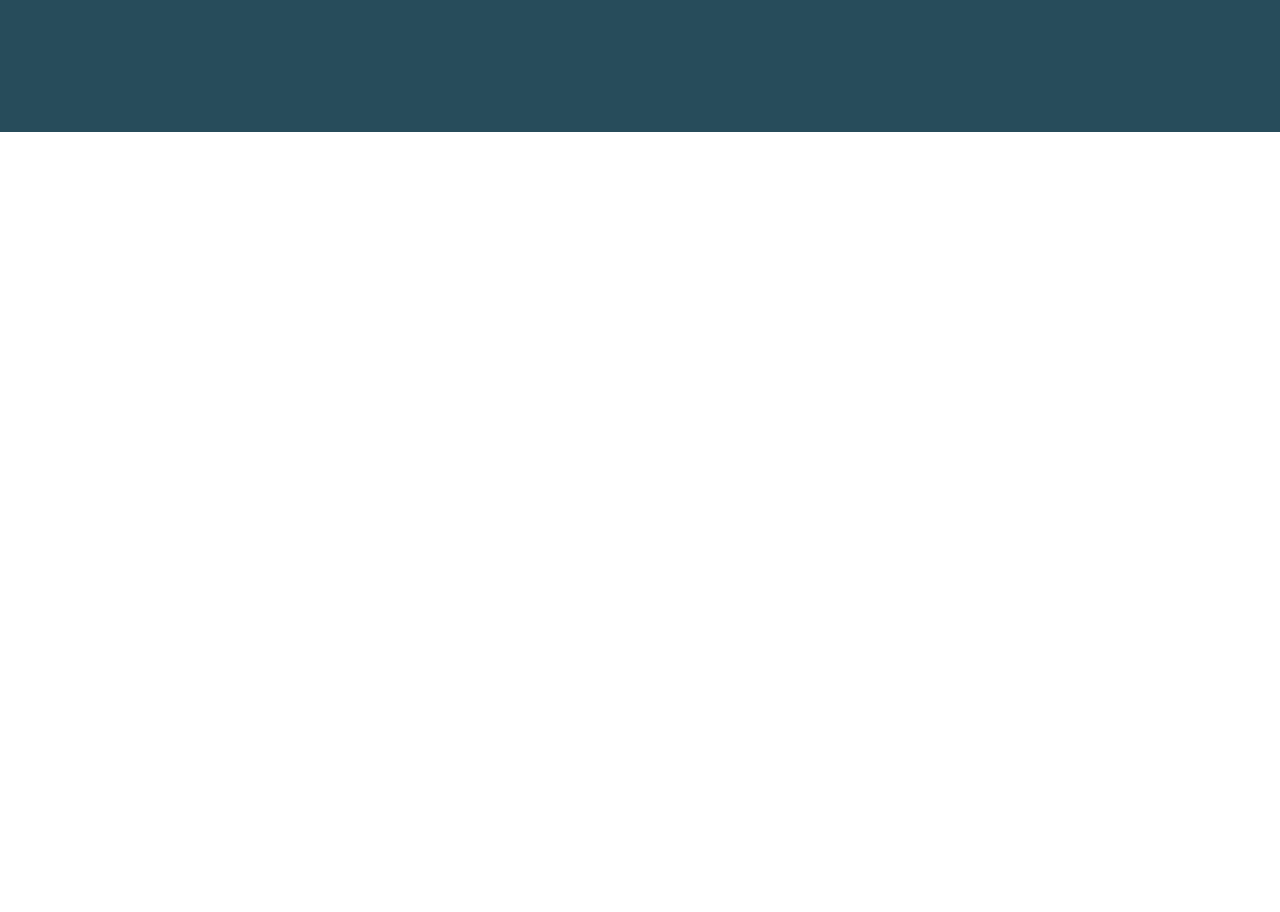
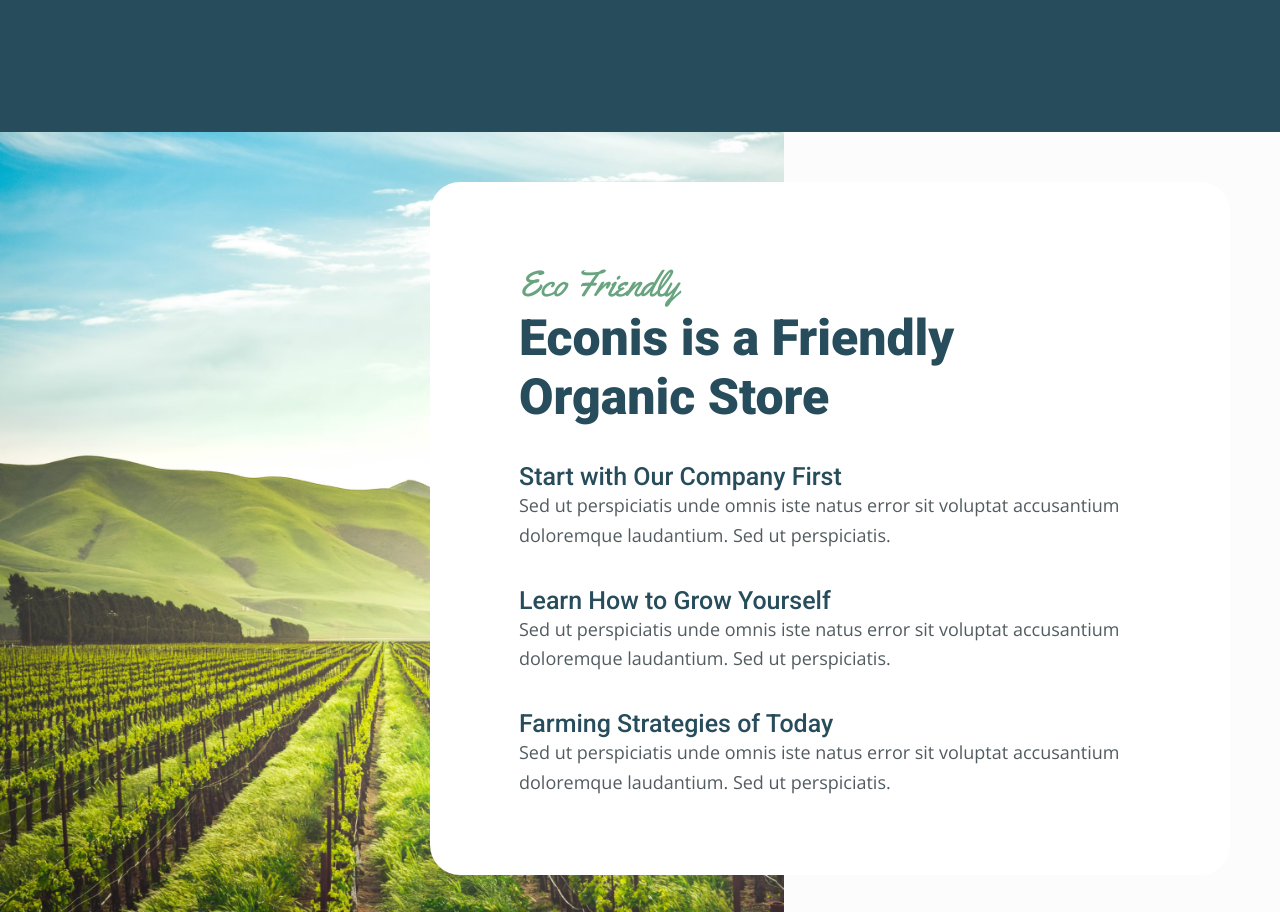
Before and after one commit to Vladimir-Maselskiy/sswu-shop-final-front, a React (Create React App) app: page / in a window 1280 px wide. Shown: the part 4840-5752 px from the top of the page. Before the commit the page ends 4972 px from the top, so only its background shows below. Built offline with nearby package versions, Linux system fonts and the light colour scheme.

Commit message:
feat: eco frendly styled fully

```diff
--- a/src/components/App.tsx
+++ b/src/components/App.tsx
@@ -1,6 +1,7 @@
 import { About } from './About/About';
 import './App.scss';
 import { Banner } from './Banner/Banner';
+import { EcoFriendly } from './EcoFriendly/EcoFriendly';
 import { FeedBacks } from './FeedBacks/FeedBacks';
 import { Header } from './Header/Header';
 import { Offer } from './Offer/Offer';
@@ -16,6 +17,7 @@ function App() {
       {/* <Products /> */}
       <FeedBacks />
       <Offer />
+      <EcoFriendly />
     </>
   );
 }
--- /dev/null
+++ b/src/components/EcoFriendly/EcoFriendly.scss
@@ -0,0 +1,74 @@
+@import '../../styles/variables';
+@import '../../styles//base';
+
+.eco-friendly-section {
+  @extend .section;
+  background-color: $fifth-background-color;
+  //
+}
+
+.eco-friendly-container {
+  @extend .container;
+  position: relative;
+  max-height: 931px;
+  background: url('../../images/eco-friendly-bg.png');
+  background-size: contain;
+  background-repeat: no-repeat;
+  background-color: $eighth-background-color;
+}
+.eco-friendly__info {
+  position: absolute;
+  top: 10%;
+  left: 45%;
+  width: 800px;
+  background-color: $white-color;
+  border-radius: 30px;
+  padding: 78px 89px;
+}
+
+.eco-friendly__title {
+  @extend .section-title;
+}
+
+.eco-friendly__message {
+  @extend .section-message;
+}
+
+.eco-friendly__list {
+  margin-top: 35px;
+}
+
+.eco-friendly__item:not(:first-child) {
+  margin-top: 35px;
+}
+
+.eco-friendly__item-title {
+  font-weight: 500;
+  font-size: 25px;
+  line-height: 1.16;
+  color: $first-accent-color;
+}
+
+.eco-friemdly__item-description {
+  @extend .section-description;
+}
+
+@media screen and (max-width: 1630px) {
+  .eco-friendly__info {
+    top: 50px;
+    left: auto;
+    right: 50px;
+  }
+}
+@media screen and (max-width: 900px) {
+  .eco-friendly-container {
+    background-size: cover;
+    padding-top: 50px;
+  }
+  .eco-friendly__info {
+    position: static;
+    width: 100%;
+    max-height: 650px;
+    overflow-y: scroll;
+  }
+}
--- /dev/null
+++ b/src/components/EcoFriendly/EcoFriendly.tsx
@@ -0,0 +1,53 @@
+import React from 'react';
+import { useWindowWidth } from '../../hooks/getWindowWidth';
+import { Container } from '../Container/Container';
+import './EcoFriendly.scss';
+
+export const EcoFriendly = () => {
+  const { windowWidth } = useWindowWidth();
+  return (
+    <Container
+      className="eco-friendly"
+      styles={{ height: Math.max(windowWidth * 0.48, 780) }}
+    >
+      <>
+        <div className="eco-friendly__image"></div>
+        <div className="eco-friendly__info">
+          <p className="eco-friendly__title">Eco Friendly</p>
+          <p className="eco-friendly__message">
+            Econis is a Friendly Organic Store
+          </p>
+          <ul className="eco-friendly__list">
+            <li className="eco-friendly__item">
+              <p className="eco-friendly__item-title">
+                Start with Our Company First
+              </p>
+              <p className="eco-friemdly__item-description">
+                Sed ut perspiciatis unde omnis iste natus error sit voluptat
+                accusantium doloremque laudantium. Sed ut perspiciatis.
+              </p>
+            </li>
+            <li className="eco-friendly__item">
+              <p className="eco-friendly__item-title">
+                Learn How to Grow Yourself
+              </p>
+              <p className="eco-friemdly__item-description">
+                Sed ut perspiciatis unde omnis iste natus error sit voluptat
+                accusantium doloremque laudantium. Sed ut perspiciatis.
+              </p>
+            </li>
+            <li className="eco-friendly__item">
+              <p className="eco-friendly__item-title">
+                Farming Strategies of Today
+              </p>
+              <p className="eco-friemdly__item-description">
+                Sed ut perspiciatis unde omnis iste natus error sit voluptat
+                accusantium doloremque laudantium. Sed ut perspiciatis.
+              </p>
+            </li>
+          </ul>
+        </div>
+      </>
+    </Container>
+  );
+};
```
Also changed, not shown: src/images/eco-friendly-bg.png (added).
